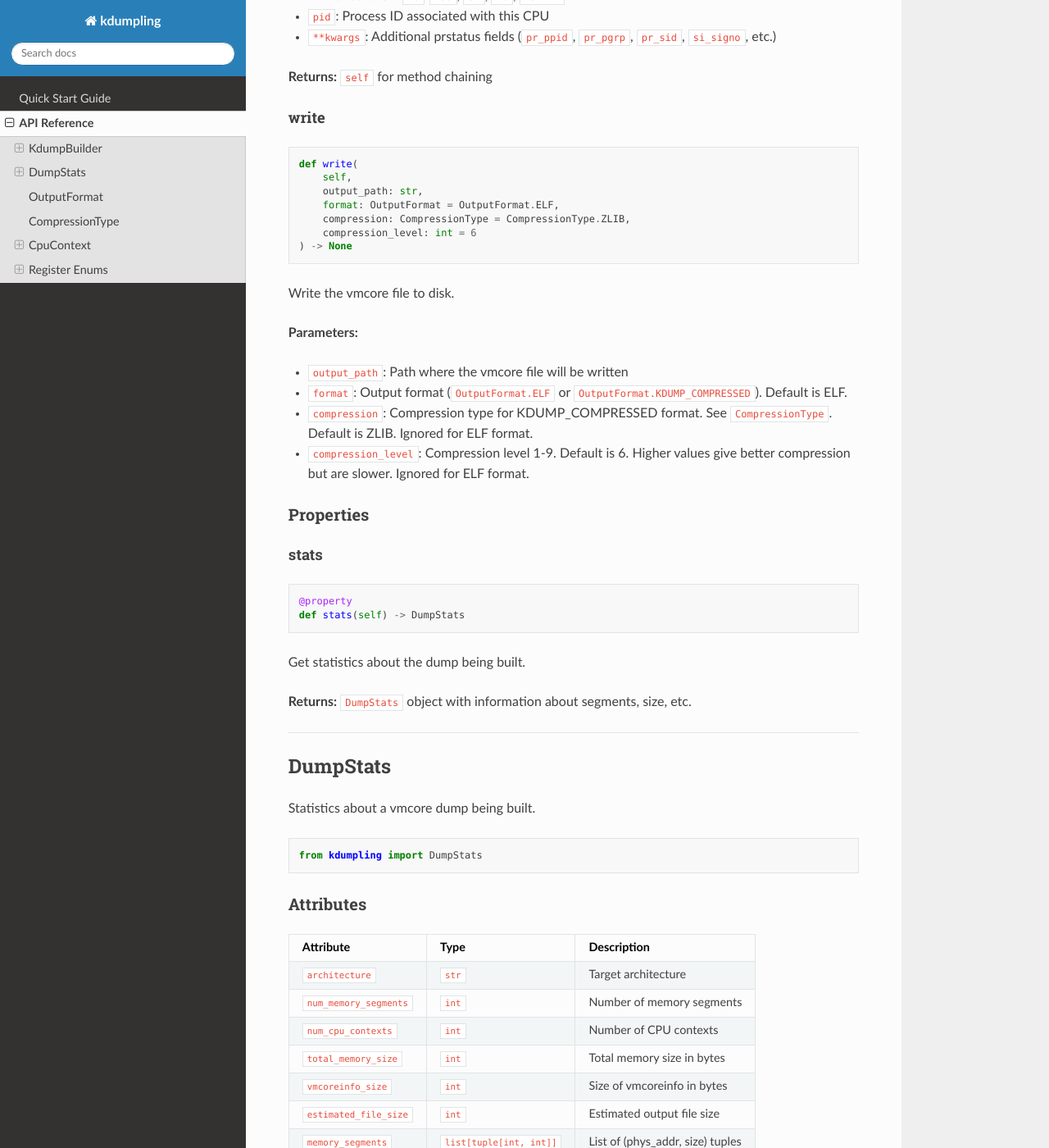
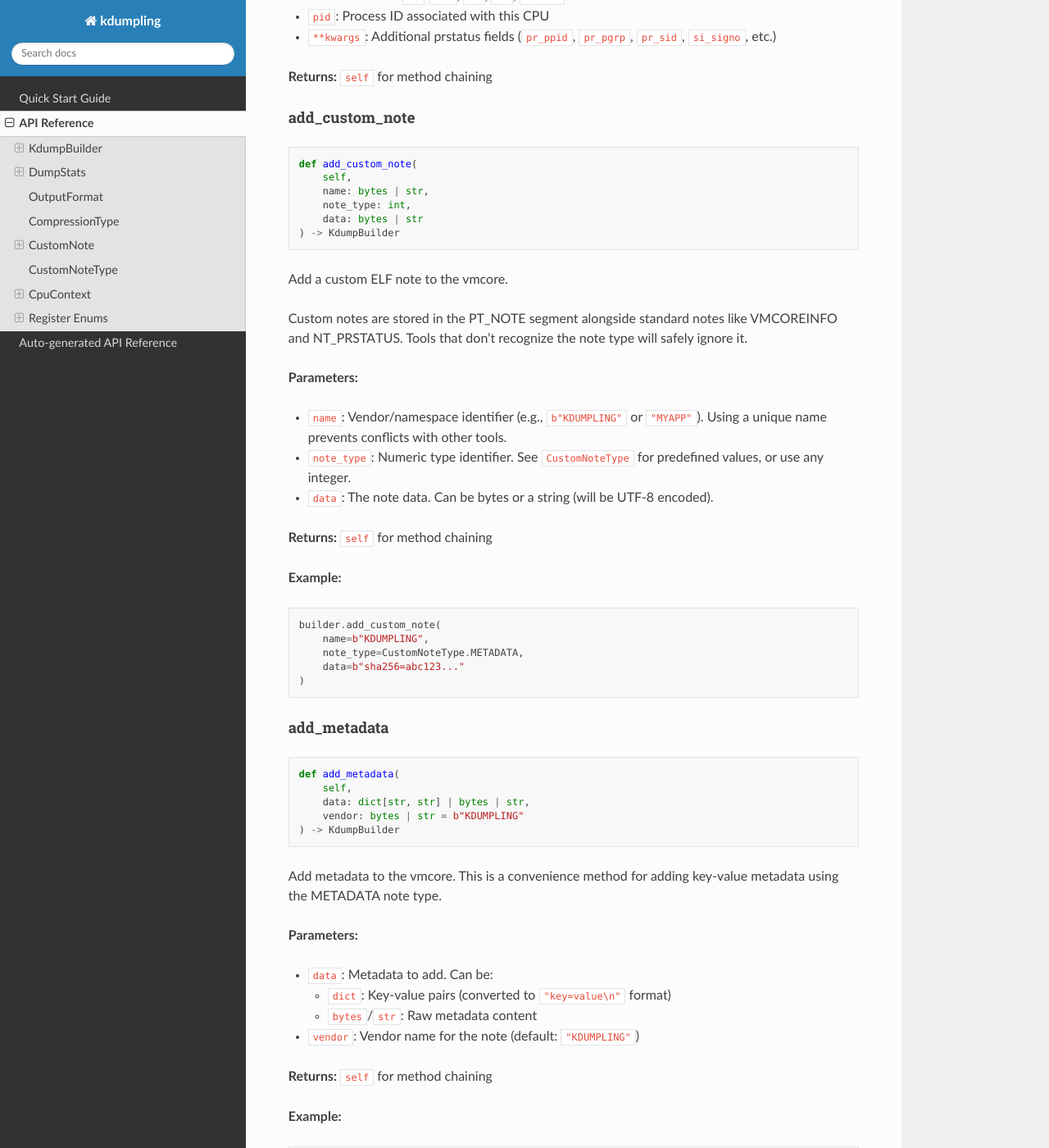
Before and after one commit to sdimitro/kdumpling, a Sphinx documentation site: the page built from docs/api.md, in a window 1280 px wide and 1400 px high, scrolled down 1838 px. Shown: the whole window at 82% size. Built offline with Sphinx 7.4.7 and the Read the Docs theme 3.1.0, drawn with Linux system fonts in a browser that asks for light colours; some of the changed text lies outside the part shown.

Commit message:
Complete API documentation and add Sphinx autodoc support
- Document add_custom_note, add_metadata, add_annotations methods
- Add CustomNote and CustomNoteType documentation
- Configure Sphinx autodoc with package path and napoleon settings
- Create api-reference.md with auto-generated docs from docstrings
- Add api-reference to table of contents

The autodoc setup allows documentation to be generated directly from
source code docstrings, helping keep docs in sync with implementation.

https://claude.ai/code/session_012eUQJKwLLveY4fc57kZcGw

````diff
--- a/docs/api.md
+++ b/docs/api.md
@@ -75,6 +75,93 @@ Add CPU register state for a processor.
 - `**kwargs`: Additional prstatus fields (`pr_ppid`, `pr_pgrp`, `pr_sid`, `si_signo`, etc.)
 
 **Returns:** `self` for method chaining
+
+#### add_custom_note
+
+```python
+def add_custom_note(
+    self,
+    name: bytes | str,
+    note_type: int,
+    data: bytes | str
+) -> KdumpBuilder
+```
+
+Add a custom ELF note to the vmcore.
+
+Custom notes are stored in the PT_NOTE segment alongside standard notes like VMCOREINFO and NT_PRSTATUS. Tools that don't recognize the note type will safely ignore it.
+
+**Parameters:**
+- `name`: Vendor/namespace identifier (e.g., `b"KDUMPLING"` or `"MYAPP"`). Using a unique name prevents conflicts with other tools.
+- `note_type`: Numeric type identifier. See `CustomNoteType` for predefined values, or use any integer.
+- `data`: The note data. Can be bytes or a string (will be UTF-8 encoded).
+
+**Returns:** `self` for method chaining
+
+**Example:**
+```python
+builder.add_custom_note(
+    name=b"KDUMPLING",
+    note_type=CustomNoteType.METADATA,
+    data=b"sha256=abc123..."
+)
+```
+
+#### add_metadata
+
+```python
+def add_metadata(
+    self,
+    data: dict[str, str] | bytes | str,
+    vendor: bytes | str = b"KDUMPLING"
+) -> KdumpBuilder
+```
+
+Add metadata to the vmcore. This is a convenience method for adding key-value metadata using the METADATA note type.
+
+**Parameters:**
+- `data`: Metadata to add. Can be:
+  - `dict`: Key-value pairs (converted to `"key=value\n"` format)
+  - `bytes`/`str`: Raw metadata content
+- `vendor`: Vendor name for the note (default: `"KDUMPLING"`)
+
+**Returns:** `self` for method chaining
+
+**Example:**
+```python
+builder.add_metadata({
+    "sha256": "abc123...",
+    "created_at": "2024-01-28T10:30:00Z",
+    "source": "memory_forensics_tool"
+})
+```
+
+#### add_annotations
+
+```python
+def add_annotations(
+    self,
+    annotations: dict[str, str],
+    vendor: bytes | str = b"KDUMPLING"
+) -> KdumpBuilder
+```
+
+Add custom annotations to the vmcore. Annotations are free-form key-value pairs for attaching contextual information to the dump.
+
+**Parameters:**
+- `annotations`: Dictionary of annotation key-value pairs
+- `vendor`: Vendor name for the note (default: `"KDUMPLING"`)
+
+**Returns:** `self` for method chaining
+
+**Example:**
+```python
+builder.add_annotations({
+    "hostname": "prod-server-01",
+    "kernel_panic_reason": "out of memory",
+    "captured_by": "crash_collector v2.1"
+})
+```
 
 #### write
 
@@ -189,6 +276,57 @@ from kdumpling import CompressionType
 
 ---
 
+## CustomNote
+
+A custom ELF note to be included in the vmcore.
+
+```python
+from kdumpling import CustomNote
+```
+
+Custom notes allow users to embed additional metadata in their vmcore files, such as hashes, timestamps, annotations, or any other application-specific data.
+
+### Attributes
+
+| Attribute | Type | Description |
+|-----------|------|-------------|
+| `name` | `bytes` | Vendor/namespace identifier (e.g., `b"KDUMPLING"`) |
+| `note_type` | `int` | Note type (see `CustomNoteType` for predefined values) |
+| `data` | `bytes` | Note descriptor data |
+
+### Example
+
+```python
+from kdumpling import CustomNote, CustomNoteType
+
+note = CustomNote(
+    name=b"KDUMPLING",
+    note_type=CustomNoteType.METADATA,
+    data=b"sha256=abc123..."
+)
+```
+
+---
+
+## CustomNoteType
+
+Predefined custom note types for kdumpling metadata.
+
+```python
+from kdumpling import CustomNoteType
+```
+
+| Value | Description |
+|-------|-------------|
+| `CustomNoteType.METADATA` | Hash/signature information (value: 1) |
+| `CustomNoteType.ANNOTATIONS` | Custom key-value annotations (value: 2) |
+| `CustomNoteType.FILE_INFO` | File description information (value: 3) |
+| `CustomNoteType.USER_DEFINED` | Start of user-defined range (value: 256) |
+
+Users can also use any integer value for custom types beyond the predefined ones.
+
+---
+
 ## CpuContext
 
 CPU context for a single processor (used internally).
--- a/docs/conf.py
+++ b/docs/conf.py
@@ -1,4 +1,10 @@
 # Configuration file for the Sphinx documentation builder.
+
+import os
+import sys
+
+# Add the package to the path for autodoc
+sys.path.insert(0, os.path.abspath(".."))
 
 project = "kdumpling"
 copyright = "2024, kdumpling contributors"
@@ -36,3 +42,27 @@ source_suffix = {
     ".rst": "restructuredtext",
     ".md": "markdown",
 }
+
+# Autodoc configuration
+autodoc_default_options = {
+    "members": True,
+    "member-order": "bysource",
+    "special-members": "__init__",
+    "undoc-members": True,
+    "exclude-members": "__weakref__",
+    "show-inheritance": True,
+}
+
+# Napoleon settings for Google/NumPy style docstrings
+napoleon_google_docstring = True
+napoleon_numpy_docstring = True
+napoleon_include_init_with_doc = True
+napoleon_include_private_with_doc = False
+napoleon_include_special_with_doc = True
+napoleon_use_admonition_for_examples = True
+napoleon_use_admonition_for_notes = True
+napoleon_use_admonition_for_references = False
+napoleon_use_ivar = False
+napoleon_use_param = True
+napoleon_use_rtype = True
+napoleon_type_aliases = None
````
Also changed, not shown: docs/api-reference.md (added, +50 -0 lines), docs/index.md (+1 -0 lines).
